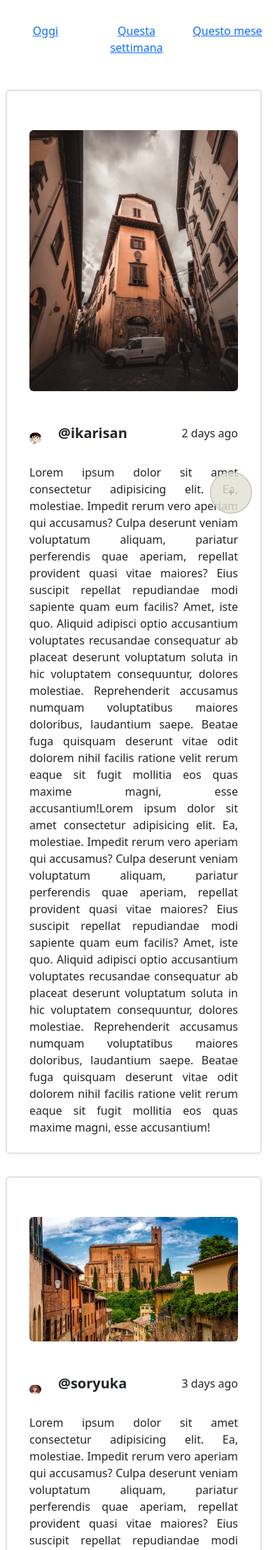
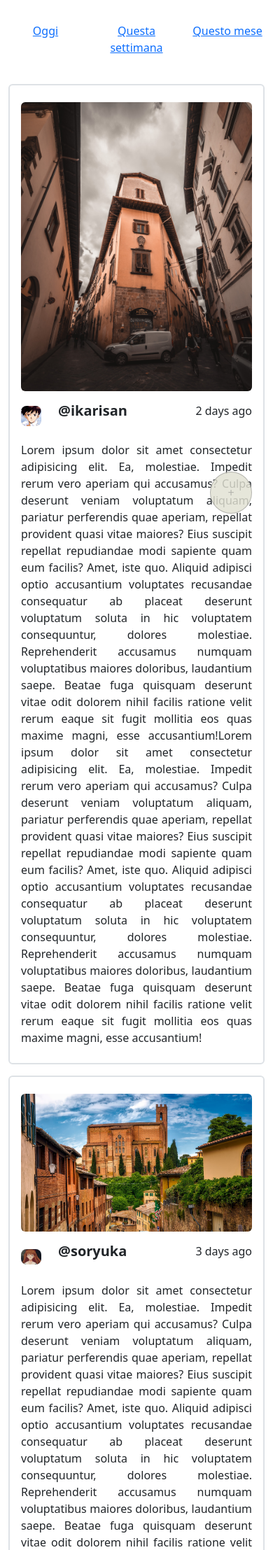
Before and after one commit to nMaax/iaw-workspace, a Flask app: page / in a window 390 px wide. Shown: the part 80-2295 px from the top of the page at 70% size. Run offline with Flask 2, Linux system fonts and the light colour scheme.

Commit message:
Cleaned bootstrap classes and responsiveness in index.html

```diff
--- a/static/style.css
+++ b/static/style.css
@@ -19,11 +19,7 @@
     text-align: center;
 }
 
-.dev-description {
-    text-align: justify;
-}
-
-.post-txt {
+.dev-description, .post-txt{
     text-align: justify;
 }
 
--- a/templates/about.html
+++ b/templates/about.html
@@ -13,7 +13,7 @@
 
 {% block content %}
 
-    <main class="row py-5" style="margin-top: 6rem;">
+    <main class="row py-5">
 
         {% for developer in developers %}
 
--- a/templates/index.html
+++ b/templates/index.html
@@ -14,40 +14,40 @@
 {% block content %}
 
     <!-- ASIDE + ARTICLES -->
-    <div class="row" style="margin-top: 6rem;">
+    <div class="row justify-content-around">
 
         {% block aside %}
             <!-- ASIDE BAR -->
             <aside class="col-12 col-lg-2">
                 <div class="py-3 row">
-                    <div class="col-4 col-lg-12"><p class="aside-paragraph"><a href="#">Oggi</a></p></div>
-                    <div class="col-4 col-lg-12"><p class="aside-paragraph"><a href="#">Questa settimana</a></p></div>
-                    <div class="col-4 col-lg-12"><p class="aside-paragraph"><a href="#">Questo mese</a></p></div>
+                    <div class="col col-lg-12"><p class="aside-paragraph"><a href="#">Oggi</a></p></div>
+                    <div class="col col-lg-12"><p class="aside-paragraph"><a href="#">Questa settimana</a></p></div>
+                    <div class="col col-lg-12"><p class="aside-paragraph"><a href="#">Questo mese</a></p></div>
                 </div>
             </aside>
         {% endblock %}
 
         {% block articles %}
         <!-- ARTICLES -->
-        <main class="row col-12 col-lg-10">
+        <main class="col col-lg-9 row justify-content-center">
 
             {% for article in articles %}
 
-                <article class="rounded-2 p-2 border border-2 mx-2 mx-md-0 my-3 row justify-content-between g-5 g-md-3">
+                <article class="col-12 rounded-2 p-2 border border-2 mx-2 my-2 row justify-content-between g-3">
 
                     <!-- https://getbootstrap.com/docs/5.2/utilities/flex/#enable-flex-behaviors -->
                     <div class="col-12 col-md-4 col-lg-3 col-xl-2 d-flex justify-content-center align-items-center">
                         <img class="img-fluid rounded-2 post-img" alt="Immagine del post" src="{{ url_for('static', filename='src/contents/'+article.img) }}">
                     </div>
 
-                    <div class="col-12 col-md-8 col-lg-9 col-xl-10">
+                    <div class="col-12 col-md">
 
                         <div class="row justify-content-between">
-                            <div class="col-7 col-sm-9 col-lg-6 row">
+                            <div class="col-8 col-md-10 col-lg-8 col-xl-7 col-xxl-6 row">
                                 <div class="col-3 col-md-2 d-flex justify-content-center align-items-center"><img class="img-fluid rounded-3" src="{{ url_for('static', filename='src/propics/'+article.propic) }}" alt="Immagine del profilo dell'utente"></div>
-                                <div class="col-9 col-md-10"><h5><b>@{{ article.username }}</b></h5></div>
+                                <div class="col"><h5><b>@{{ article.username }}</b></h5></div>
                             </div>
-                            <div class="col-5 col-sm-3 col-lg-2">
+                            <div class="col">
                                 <p style="text-align: right;"> {{ article.daysago }} days ago </p>
                             </div>
                         </div>
--- a/templates/template.html
+++ b/templates/template.html
@@ -52,7 +52,9 @@
 
     </header>
 
-    {% block content %}{% endblock %}
+    <div style="margin-top: 6rem;">
+        {% block content %}{% endblock %}
+    </div>
 
 {% endblock %}
 <script src="https://cdn.jsdelivr.net/npm/bootstrap@5.2.3/dist/js/bootstrap.bundle.min.js" integrity="sha384-kenU1KFdBIe4zVF0s0G1M5b4hcpxyD9F7jL+jjXkk+Q2h455rYXK/7HAuoJl+0I4" crossorigin="anonymous"></script>
```
